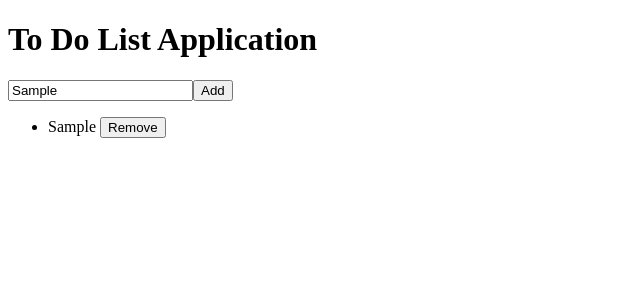
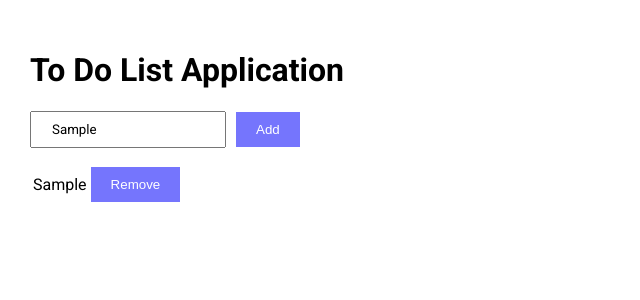
Before and after one commit to jithamolns/To-do-list, an Angular app in the folder to-do-list/: page / in a window 1280 px wide. Both pictures are taken after typing "Sample" into the empty fields and a click on the button "Add". Shown: the top 300 px of the page, without its empty margins (0-640 px from the left). Built offline with nearby package versions, Linux system fonts and the light colour scheme.

Commit message:
list styling

```diff
--- a/to-do-list/src/app/app.component.html
+++ b/to-do-list/src/app/app.component.html
@@ -6,10 +6,13 @@
 </div>
 
 <div class="taskList">
-  <ul *ngFor="let item of list">
-    <!-- <button (click)="removeTask(item.id)">Complete</button> -->
-    <li>{{item.name}} <button (click)="removeTask(item.id)">Remove</button></li>
-  </ul>
+  <table>
+    <tr *ngFor="let item of list">
+      <!-- <button (click)="removeTask(item.id)">Complete</button> -->
+      <td>{{item.name}} </td>
+      <td><button (click)="removeTask(item.id)">Remove</button></td>
+    </tr>
+  </table>
 </div>
 
 <router-outlet></router-outlet>
--- a/to-do-list/src/index.html
+++ b/to-do-list/src/index.html
@@ -6,6 +6,9 @@
   <base href="/">
   <meta name="viewport" content="width=device-width, initial-scale=1">
   <link rel="icon" type="image/x-icon" href="favicon.ico">
+  <link rel="preconnect" href="https://fonts.googleapis.com">
+  <link rel="preconnect" href="https://fonts.gstatic.com" crossorigin>
+  <link href="https://fonts.googleapis.com/css2?family=Roboto:wght@300;400;500;700&display=swap" rel="stylesheet">
 </head>
 <body>
   <app-root></app-root>
--- a/to-do-list/src/styles.css
+++ b/to-do-list/src/styles.css
@@ -1 +1,21 @@
 /* You can add global styles to this file, and also import other style files */
+body{
+    padding: 30px;
+    margin: 0;
+    font-family: 'Roboto', sans-serif;
+}
+input{
+    margin-right: 10px;
+    font-family: 'Roboto', sans-serif;
+    padding: 9px 20px;
+}
+button{
+    background-color: #7575fd;
+    padding: 10px 20px;
+    border: 0;
+    color: white;
+    cursor: pointer;
+}
+button:hover{
+    background-color: #5555b1;
+}
```
